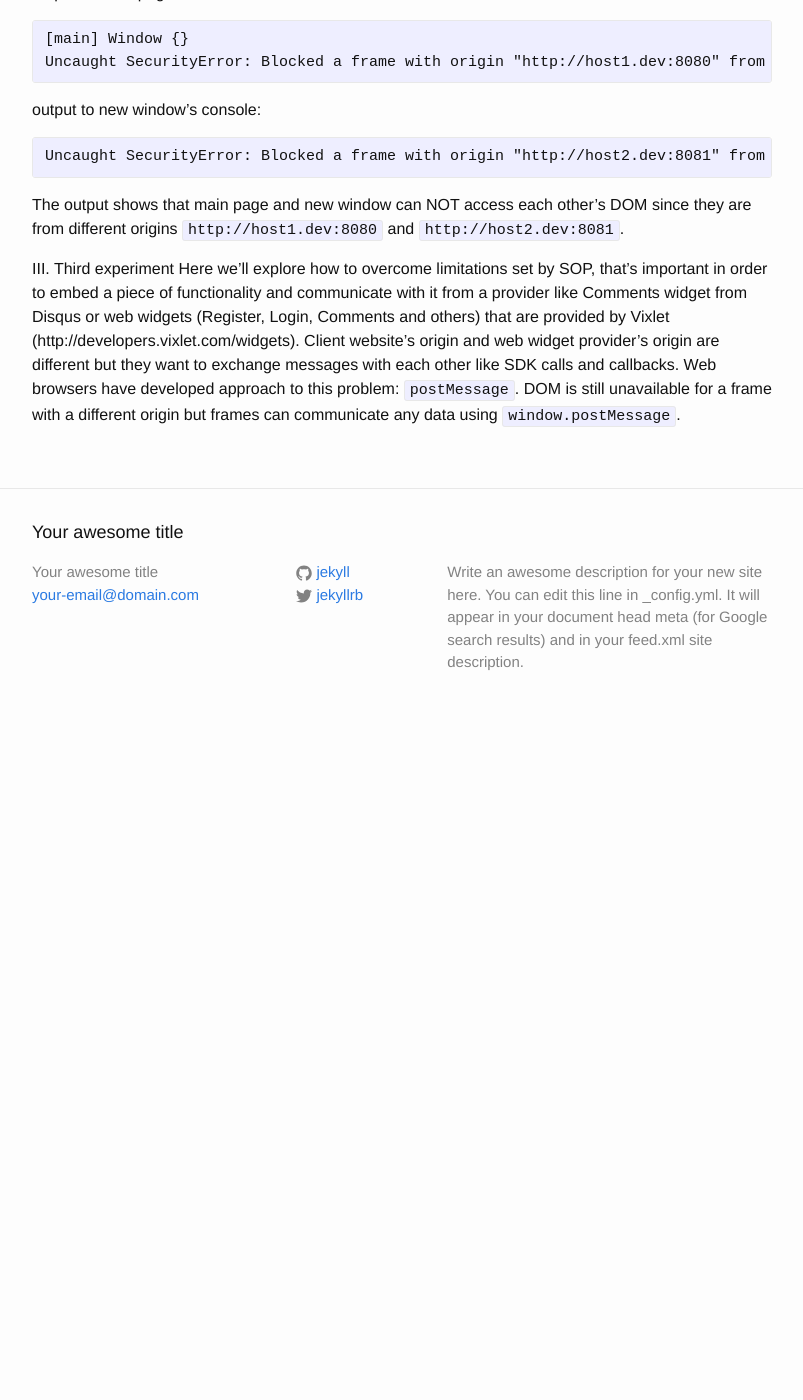
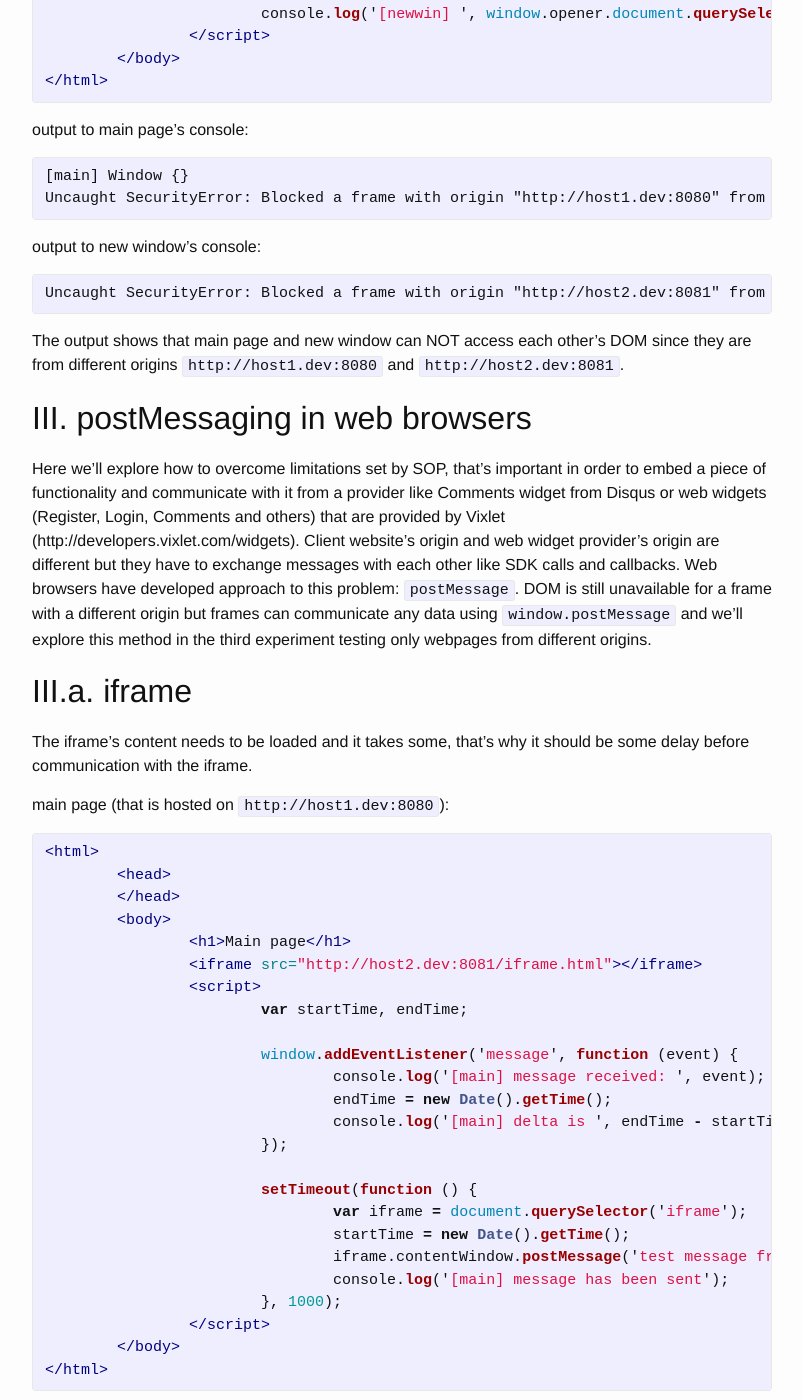
Before and after one commit to taydakov/taydakov.github.io, a Jekyll site: the page built from _posts/2015-01-31-same-origin-policy.markdown, in a window 1280 px wide and 1400 px high, scrolled down 5550 px. Shown: the whole window, without its empty margins (238-1041 px from the left). Built offline with Jekyll 4.4.1, drawn with Linux system fonts in a browser that asks for light colours; before the commit the page ends 6284 px from its top, so only the background shows below that; some of the changed text lies outside the part shown.

Commit message:
Finish second chapter and almost finish third chapter

```diff
--- a/_posts/2015-01-31-same-origin-policy.markdown
+++ b/_posts/2015-01-31-same-origin-policy.markdown
@@ -4,10 +4,15 @@ title:  "Same-Origin Policy"
 date:   2015-01-31 18:07:02
 categories: jekyll update
 ---
-The point of this post is to explore Same-Origin Policy (SOP) in modern web browsers by making assumptions based on the documentation (https://developer.mozilla.org/en-US/docs/Web/Security/Same-origin_policy) and performing experiments. The feature was introduced in Netscape Navigator in order to protect sensitive webcontent from malicious scripts. And the idea is that script can access web content's DOM only from the same origin (origin is scheme + domain + port) and manipulate it. It's applied to iframe, child windows and out-of-browser communications like XHR requests (the last is tricky).
+The point of this post is to explore Same-Origin Policy (SOP) in modern web browsers by making assumptions based on the documentation (https://developer.mozilla.org/en-US/docs/Web/Security/Same-origin_policy) and performing experiments. The feature was introduced in Netscape Navigator some 20 years ago in order to protect sensitive webcontent from malicious scripts. It uses Origin that is a combination of scheme (http, https, file etc.), domain and port. And the idea is that script can access web content's DOM only from the same origin and manipulate it. It's applied to accessibility of iframes, child windows and out-of-browser communications like XHR requests, the last one is tricky and I'm going to explore it in a separate post.
 
-I. First Experiment
-----------------
+There are three chapters in this post:
+I. Using `<script>` element to include foreign code
+II. Access DOM of a child frame (iframe and new window)
+III. postMessaging in web browsers
+
+I. Using `<script>` element to include foreign code
+---------------------------------------------------
 The experiment was to try to access DOM from the script that's hosted from different origin. We have two files here: main page and script that is included in the main page.
 
 main page (that is hosted on `http://host1.dev:8080`):
@@ -38,11 +43,11 @@ The output implies that the script has access to the DOM. I was confused by this
 
 Actually Same-Origin Policy is not applied to `<script>` tag as well as `<img>` and others because that's responsibility of the website owner to be careful about what content is included into the webpage or at least that's W3C's philosophy. So let's explore in what cases SOP is applied
 
-II. Second Experiment
------------------
+II. Access DOM of a child frame (iframe and new window)
+-------------------------------------------------------
 In this experiment we'll create an iframe and new window with a content from the same origin and from the different origin and we'll see how browser restricts access in this case. We have two files that contain main page content and iframe's content.
 
-## II.a iframe
+## II.a. iframe
 The iframe's content needs to be loaded and it takes some, that's why it should be some delay before scanning iframe's content.
 
 # same origin
@@ -64,24 +69,24 @@ main page (that is hosted on `http://localhost:8080`):
 	</body>
 </html>
 {% endhighlight %}
-iframe embedded page (that is hosted on `http://localhost:8080` as well):
+embedded iframe (that is hosted on `http://localhost:8080` as well):
 {% highlight html %}
 <html>
 	<head>
 	</head>
 	<body>
-		<h2>This is embeddable iframe</h2>
+		<h2>This is an embedded iframe</h2>
 		<script>
-			console.log('[embed] ', parent.document.querySelector('h1'));
+			console.log('[iframe] ', parent.document.querySelector('h1'));
 		</script>
 	</body>
 </html>
 {% endhighlight %}
 output to console:
 {% highlight html %}
-[embed] <h1>Main page</h1>
+[iframe] <h1>Main page</h1>
 [main] <iframe src="iframe.html"></iframe>
-[main] <h2>This is embeddable iframe</h2>
+[main] <h2>This is an embedded iframe</h2>
 {% endhighlight %}
 The output shows that main page and embedded iframe can access each other's DOM (document object) since they both are from the same origin `http://localhost:8080`
 
@@ -104,15 +109,15 @@ main page (that is hosted on `http://host1.dev:8080`):
 	</body>
 </html>
 {% endhighlight %}
-iframe embedded page (that is hosted on `http://host2.dev:8081` which is a different origin):
+embedded iframe (that is hosted on `http://host2.dev:8081` which is a different origin):
 {% highlight html %}
 <html>
 	<head>
 	</head>
 	<body>
-		<h2>This is embeddable iframe</h2>
+		<h2>This is an embedded iframe</h2>
 		<script>
-			console.log('[embed] ', parent.document.querySelector('h1'));
+			console.log('[iframe] ', parent.document.querySelector('h1'));
 		</script>
 	</body>
 </html>
@@ -125,7 +130,7 @@ Uncaught SecurityError: Failed to read the 'contentDocument' property from 'HTML
 {% endhighlight %}
 The output shows that main page and embedded iframe can NOT access each other's DOM since they are from different origins `http://host1.dev:8080` and `http://host2.dev:8081`
 
-## II.b new window
+## II.b. new window
 Web browsers don't allow webpages to open new windows without a direct user interaction(http://stackoverflow.com/questions/11821009/javascript-window-open-not-working). Thus we have to create a button and open new window in response to user interaction and don't forget about a delay that allows content to be fully loaded.
 
 # same origin
@@ -220,6 +225,136 @@ Uncaught SecurityError: Blocked a frame with origin "http://host2.dev:8081" from
 {% endhighlight %}
 The output shows that main page and new window can NOT access each other's DOM since they are from different origins `http://host1.dev:8080` and `http://host2.dev:8081`.
 
-III. Third experiment
-Here we'll explore how to overcome limitations set by SOP, that's important in order to embed a piece of functionality and communicate with it from a provider like Comments widget from Disqus or web widgets (Register, Login, Comments and others) that are provided by Vixlet (http://developers.vixlet.com/widgets). Client website's origin and web widget provider's origin are different but they want to exchange messages with each other like SDK calls and callbacks.
-Web browsers have developed approach to this problem: `postMessage`. DOM is still unavailable for a frame with a different origin but frames can communicate any data using `window.postMessage`.
+III. postMessaging in web browsers
+----------------------------------
+Here we'll explore how to overcome limitations set by SOP, that's important in order to embed a piece of functionality and communicate with it from a provider like Comments widget from Disqus or web widgets (Register, Login, Comments and others) that are provided by Vixlet (http://developers.vixlet.com/widgets). Client website's origin and web widget provider's origin are different but they have to exchange messages with each other like SDK calls and callbacks.
+Web browsers have developed approach to this problem: `postMessage`. DOM is still unavailable for a frame with a different origin but frames can communicate any data using `window.postMessage` and we'll explore this method in the third experiment testing only webpages from different origins.
+
+## III.a. iframe
+The iframe's content needs to be loaded and it takes some, that's why it should be some delay before communication with the iframe.
+
+main page (that is hosted on `http://host1.dev:8080`):
+{% highlight html %}
+<html>
+	<head>
+	</head>
+	<body>
+		<h1>Main page</h1>
+		<iframe src="http://host2.dev:8081/iframe.html"></iframe>
+		<script>
+			var startTime, endTime;
+
+			window.addEventListener('message', function (event) {
+				console.log('[main] message received: ', event);
+				endTime = new Date().getTime();
+				console.log('[main] delta is ', endTime - startTime, ' milliseconds');
+			});
+
+			setTimeout(function () {
+				var iframe = document.querySelector('iframe');
+				startTime = new Date().getTime();
+				iframe.contentWindow.postMessage('test message from parent', '*');
+				console.log('[main] message has been sent');
+			}, 1000);
+		</script>
+	</body>
+</html>
+{% endhighlight %}
+iframe embedded page (that is hosted on `http://host2.dev:8081` which is a different origin):
+{% highlight html %}
+<html>
+	<head>
+	</head>
+	<body>
+		<h2>This is embedded iframe</h2>
+		<script>
+			window.addEventListener('message', function (event) {
+				console.log('[iframe] message received: ', event);
+				parent.window.postMessage('test response from iframe', '*');
+				console.log('[iframe] response has been sent back');
+			});
+		</script>
+	</body>
+</html>
+{% endhighlight %}
+output to console:
+{% highlight html %}
+[main] message has been sent
+[iframe] message received:  MessageEvent {ports: Array[0], data: "test message from parent", source: Window, lastEventId: "", origin: "http://host1.dev:8080"…}
+[iframe] response has been sent back
+[main] message received:  MessageEvent {ports: Array[0], data: "test response from iframe", source: Window, lastEventId: "", origin: "http://host2.dev:8081"…}
+[main] delta is  17  milliseconds
+{% endhighlight %}
+The output shows that main page and embedded iframe can communicate with each other despite of different origins but they can NOT access each other's DOM as the previous experiment showed. And the communication speed is pretty fast: delta between sending a `postMessage` to iframe and receiving response is 17ms for Google Chrome 40 and 6ms for MSIE 10 WTF!
+
+But how broad is the channel?
+-----------------------------
+
+`postMessaging` with iframes is supported by all the major browsers (http://caniuse.com/#search=postmessage). Our next goal is to test it with a new window.
+
+## III.a. new window
+Web browsers don't allow to open new window without a preliminary user interaction, so we need a button that user has to click in order to trigger the test. Moreover new window's content needs to be loaded and it takes some, that's why it should be some delay before communication with new window.
+
+main page (that is hosted on `http://host1.dev:8080`):
+{% highlight html %}
+<html>
+	<head>
+	</head>
+	<body>
+		<h1>Main page</h1>
+		<button onclick="start()">Start</button>
+		<script>
+			function start() {
+				var startTime, endTime;
+				var childWin = window.open('http://host2.dev:8081/newwindow.html');
+
+				window.addEventListener('message', function (event) {
+					console.log('[main] message received: ', event);
+					endTime = new Date().getTime();
+					console.log('[main] delta is ', endTime - startTime, ' milliseconds');
+				});
+
+				setTimeout(function () {
+					startTime = new Date().getTime();
+					childWin.postMessage('test message from parent', '*');
+					console.log('[main] message has been sent');
+				}, 1000);
+			}
+		</script>
+	</body>
+</html>
+{% endhighlight %}
+new window (that is hosted on `http://host2.dev:8081` which is a different origin):
+{% highlight html %}
+<html>
+	<head>
+	</head>
+	<body>
+		<h2>This is a new window</h2>
+		<script>
+			window.addEventListener('message', function (event) {
+				console.log('[newwin] message received: ', event);
+				window.opener.postMessage('test response from a new window', '*');
+				console.log('[newwin] response has been sent back');
+			});
+		</script>
+	</body>
+</html>
+{% endhighlight %}
+output to main page's console:
+{% highlight html %}
+[main] message has been sent
+[main] message received:  MessageEvent {ports: Array[0], data: "test response from a new window", source: Window, lastEventId: "", origin: "http://host2.dev:8081"…}
+[main] delta is  12  milliseconds
+{% endhighlight %}
+output to new window's console:
+{% highlight html %}
+[newwin] message received: -> MessageEvent
+[newwin] response has been sent back
+{% endhighlight %}
+The output shows that main page and new window can communicate with each other despite of separated browser tabs and different origins but they can NOT access each other's DOM as the previous experiment showed. And the communication speed is still pretty fast: delta between sending a `postMessage` to iframe and receiving response is 7ms for Google Chrome 40 and 5ms for MSIE 10. `postMessaging` works fine even between separated windows and different origins.
+
+But how broad is the channel?
+-----------------------------
+
+`postMessaging` with iframes is supported by all the major browsers (http://caniuse.com/#search=postmessage). Our next goal is to test it with a new window.
```
